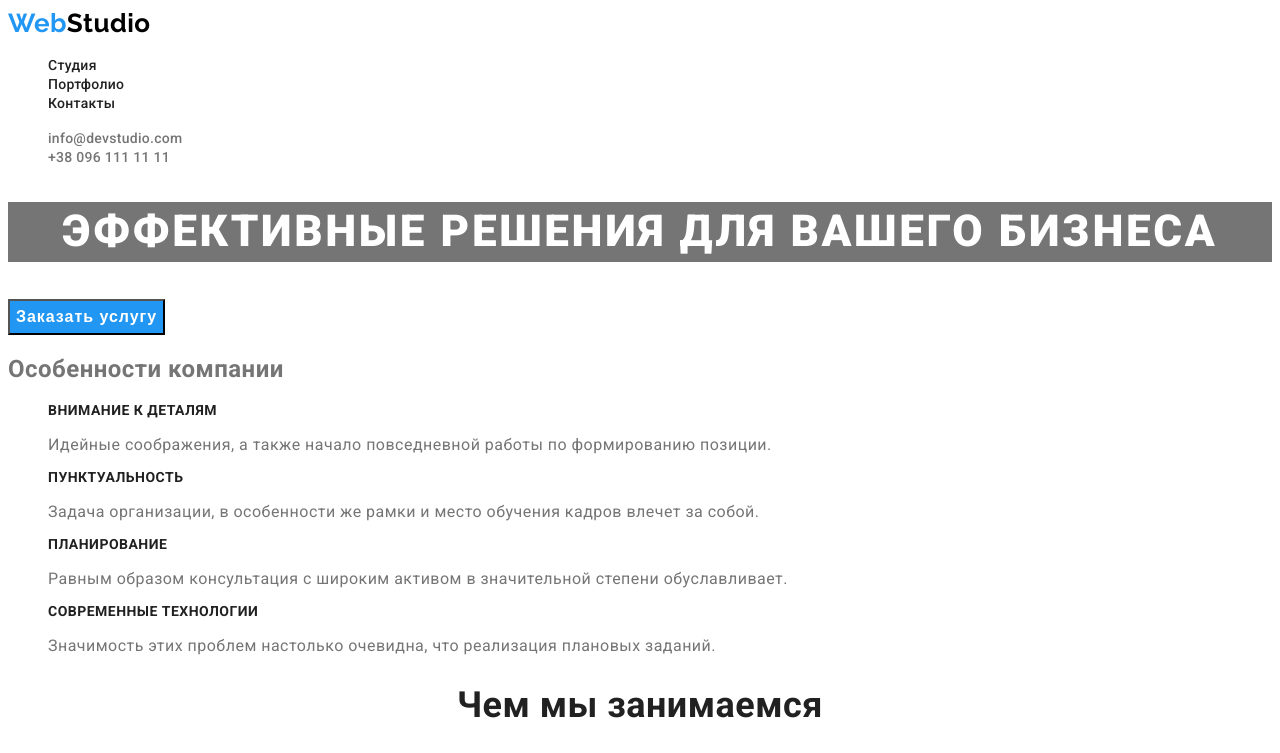
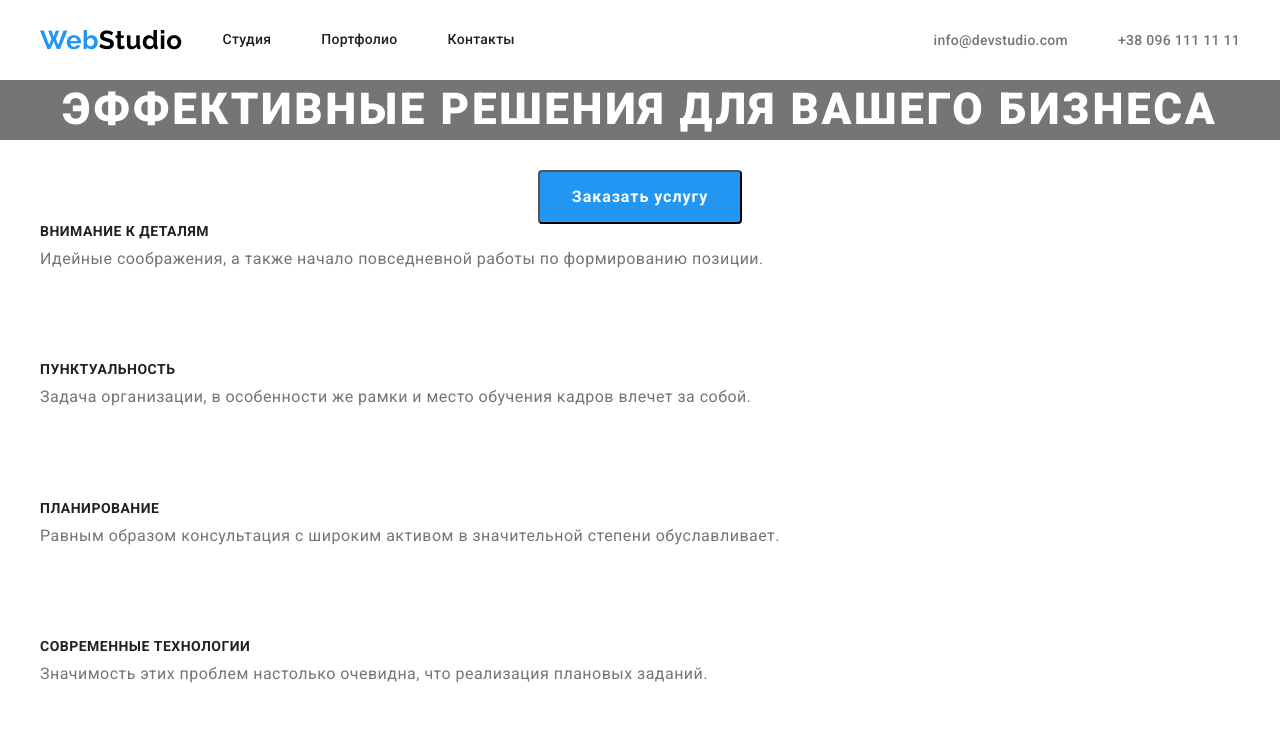
Before and after one commit to SerhiiDubovets/goit-markup-hw-03, a plain HTML site: page index.html in a window 1280 px wide. Shown: the top 753 px of the page. Drawn offline with nearby package versions, Linux system fonts and the light colour scheme.

Commit message:
Стилизация шапки

```diff
--- a/css/styles.css
+++ b/css/styles.css
@@ -2,16 +2,28 @@
   --primary-text-color: #212121;
   --title-text-color: #757575;
   --accent-color: #2196f3;
+  --hover-hero-button-color: #058cf7;
+
+  --primary-font: Roboto, sans-serif;
+  --secondary-font: Raleway, sans-serif;
 }
 
 body {
   background-color: #ffffff;
   color: var(--title-text-color);
-  font-family: Roboto, sans-serif;
+  font-family: var(--primary-font), sans-serif;
   letter-spacing: 0.03em;
 }
 
+.container {
+  width: 1200px;
+  margin-left: auto;
+  margin-right: auto;
+}
+
 .list {
+  padding: 0;
+  margin: 0;
   list-style: none;
 }
 
@@ -21,9 +33,19 @@ body {
   background-color: #ffffff;
 }
 
+.main-nav {
+  display: flex;
+  align-items: center;
+}
+
+.nav {
+  display: flex;
+  align-items: center;
+}
+
 .logo {
   color: #000000;
-  font-family: Raleway, sans-serif;
+  font-family: var(--secondary-font), sans-serif;
   font-weight: 700;
   font-size: 26px;
   line-height: 1.19;
@@ -34,7 +56,20 @@ body {
   color: var(--accent-color);
 }
 
+.site-nav {
+  display: flex;
+  margin-left: 40px;
+}
+
+.site-nav-item + .site-nav-item {
+  margin-left: 50px;
+}
+
 .site-nav-link {
+  display: block;
+  padding-top: 32px;
+  padding-bottom: 32px;
+
   color: var(--primary-text-color);
   font-weight: 500;
   font-size: 14px;
@@ -55,6 +90,18 @@ body {
   color: var(--accent-color);
 }
 
+.auth-nav {
+  display: flex;
+  margin-left: auto;
+}
+
+.auth-nav-item {
+}
+
+.auth-nav-item + .auth-nav-item {
+  margin-left: 50px;
+}
+
 .auth-nav-link {
   color: var(--title-text-color);
   font-weight: 500;
@@ -66,49 +113,79 @@ body {
 
 /* Заказ услуги  */
 
+.hero {
+  text-align: center;
+}
+
 .hero-button {
+  border-radius: 4px;
+  padding: 10px 32px;
+  display: inline-block;
+  min-width: 200px;
+
   background-color: var(--accent-color);
   color: #ffffff;
+
   font-weight: 700;
   font-size: 16px;
   line-height: 1.88;
-  display: flex;
   align-items: center;
-  text-align: center;
   letter-spacing: 0.06em;
   cursor: pointer;
 }
 .hero-button:hover,
 .hero-button:focus {
-  background-color: #188ce8;
+  background-color: var(--hover-hero-button-color);
 }
 
 .hero-title {
+  margin-top: 0;
+  margin-bottom: 30px;
+
+  background-color: #757575;
+  color: #ffffff;
+
   font-weight: 900;
   font-size: 44px;
   line-height: 1.36;
-  text-align: center;
   letter-spacing: 0.06em;
   text-transform: uppercase;
-  background-color: #757575;
-  color: #ffffff;
 }
 
 /* Особенности компании */
 
+.compani-title {
+  margin-top: 0;
+  margin-bottom: 0;
+  display: none;
+}
+
 .features-title {
+  margin-top: 0;
+  margin-bottom: 10px;
+
   color: var(--primary-text-color);
+
   font-weight: 700;
   font-size: 14px;
   line-height: 1.14;
   text-transform: uppercase;
 }
 
+.features-text {
+  margin-top: 0;
+  margin-bottom: 94px;
+}
+
 /* Чем мы занимаемся */
 
 .work-titles,
 .command-titles {
+  margin-top: 0;
+  margin-bottom: 50px;
+
   color: var(--primary-text-color);
+
   font-weight: 700;
   font-size: 36px;
   line-height: 1.17;
@@ -118,6 +195,9 @@ body {
 /* Наша команда */
 
 .command {
+  padding-top: 0;
+  padding-bottom: 0;
+
   background-color: #f5f4fa;
 }
 
@@ -153,7 +233,7 @@ body {
 
 .footer-logo {
   color: #ffffff;
-  font-family: Raleway, sans-serif;
+  font-family: var(--secondary-font), sans-serif;
   font-weight: 700;
   font-size: 26px;
   line-height: 1.19;
@@ -182,7 +262,7 @@ body {
 .filter-button {
   background-color: #f5f4fa;
   color: #212121;
-  font-family: Roboto;
+  font-family: var(--primary-font), sans-serif;
   font-style: normal;
   font-weight: 500;
   font-size: 16px;
@@ -204,7 +284,6 @@ body {
 
 .gallery-title {
   color: var(--primary-text-color);
-  font-family: Roboto;
   font-weight: 700;
   font-size: 18px;
   line-height: 2;
--- a/index.html
+++ b/index.html
@@ -11,13 +11,18 @@
       href="https://fonts.googleapis.com/css2?family=Raleway:wght@700&family=Roboto:wght@400;500;700;900&display=swap"
       rel="stylesheet"
     />
+    <link
+      rel="stylesheet"
+      href="https://cdnjs.cloudflare.com/ajax/libs/modern-normalize/1.1.0/modern-normalize.min.css"
+    />
     <link rel="stylesheet" href="./css/styles.css" />
   </head>
   <body>
     <!-- Шапка сайта -->
 
     <header class="header">
-      <nav>
+      <div class="container main-nav">
+        <nav class="nav">
           <a class="logo" href="/" lang="en"> <span class="logo-web">Web</span>Studio</a>
 
           <ul class="site-nav list">
@@ -31,25 +36,30 @@
 
         <ul class="auth-nav list">
           <li class="auth-nav-item">
-          <a class="auth-nav-link" href="mailto:info@devstudio.com" lang="en">info@devstudio.com</a>
+            <a class="auth-nav-link" href="mailto:info@devstudio.com" lang="en"
+              >info@devstudio.com</a
+            >
           </li>
           <li class="auth-nav-item">
             <a class="auth-nav-link" href="tel:+380961111111">+38 096 111 11 11</a>
           </li>
         </ul>
+      </div>
     </header>
 
     <!-- Основной контент -->
     <main>
       <!-- Заказ услуги -->
+      <div class="container"></div>
       <section class="hero">
         <h1 class="hero-title">Эффективные решения для вашего бизнеса</h1>
         <button class="hero-button" type="button">Заказать услугу</button>
       </section>
 
       <!-- Особенности компании -->
-      <section class="section">
-        <h2>Особенности компании</h2>
+      <section class="compani">
+        <div class="container">
+          <h2 class="compani-title">Особенности компании</h2>
           <ul class="features list">
             <li class="features-item">
               <h3 class="features-title">Внимание к деталям</h3>
@@ -76,26 +86,38 @@
               </p>
             </li>
           </ul>
+        </div>
       </section>
 
       <!-- Чем мы занимаемся -->
       <section class="work">
+        <div class="container">
           <h2 class="work-titles">Чем мы занимаемся</h2>
           <ul class="list">
             <li class="work-item">
               <img src="./images/img1.jpg" alt="Мужчина пишет код программы" width="360" />
             </li>
             <li class="work-item">
-            <img src="./images/img2.jpg" alt="Женщина создает приложение на смартфон" width="360" />
+              <img
+                src="./images/img2.jpg"
+                alt="Женщина создает приложение на смартфон"
+                width="360"
+              />
             </li>
             <li class="work-item">
-            <img src="./images/img3.jpg" alt="Человек занимается векторной графикой" width="360" />
+              <img
+                src="./images/img3.jpg"
+                alt="Человек занимается векторной графикой"
+                width="360"
+              />
             </li>
           </ul>
+        </div>
       </section>
 
       <!-- Наша команда -->
       <section class="command">
+        <div class="container">
           <h2 class="command-titles">Наша команда</h2>
           <ul class="list">
             <li class="command-item">
@@ -135,29 +157,32 @@
               <p class="command-text" lang="en">UI Designer</p>
             </li>
           </ul>
+        </div>
       </section>
     </main>
 
     <!-- Футер -->
     <footer class="footer">
+      <div class="container">
         <a class="footer-logo" href="/" lang="en"><span class="logo-web">Web</span>Studio</a>
         <address class="address list">
           <ul>
-          <li class="address-item">
+            <li class="address-item list">
               <a
                 class="address-list"
                 href="https://www.google.com/maps/place/%D0%B1%D1%83%D0%BB.+%D0%9B%D0%B5%D1%81%D0%B8+%D0%A3%D0%BA%D1%80%D0%B0%D0%B8%D0%BD%D0%BA%D0%B8,+26,+%D0%9A%D0%B8%D0%B5%D0%B2,+02000"
                 >г. Киев, пр-т Леси Украинки, 26</a
               >
             </li>
-          <li class="address-item">
+            <li class="address-item list">
               <a class="address-link" href="mailto:info@example.com" lang="en">info@example.com</a>
             </li>
-          <li class="address-item">
+            <li class="address-item list">
               <a class="address-link" href="tel:+380991111111">+38 099 111 11 11</a>
             </li>
           </ul>
         </address>
+      </div>
     </footer>
   </body>
 </html>
```
Also changed, not shown: portfolio.html (+15 -2 lines). Lines whose indentation alone changed are shown as unchanged.
